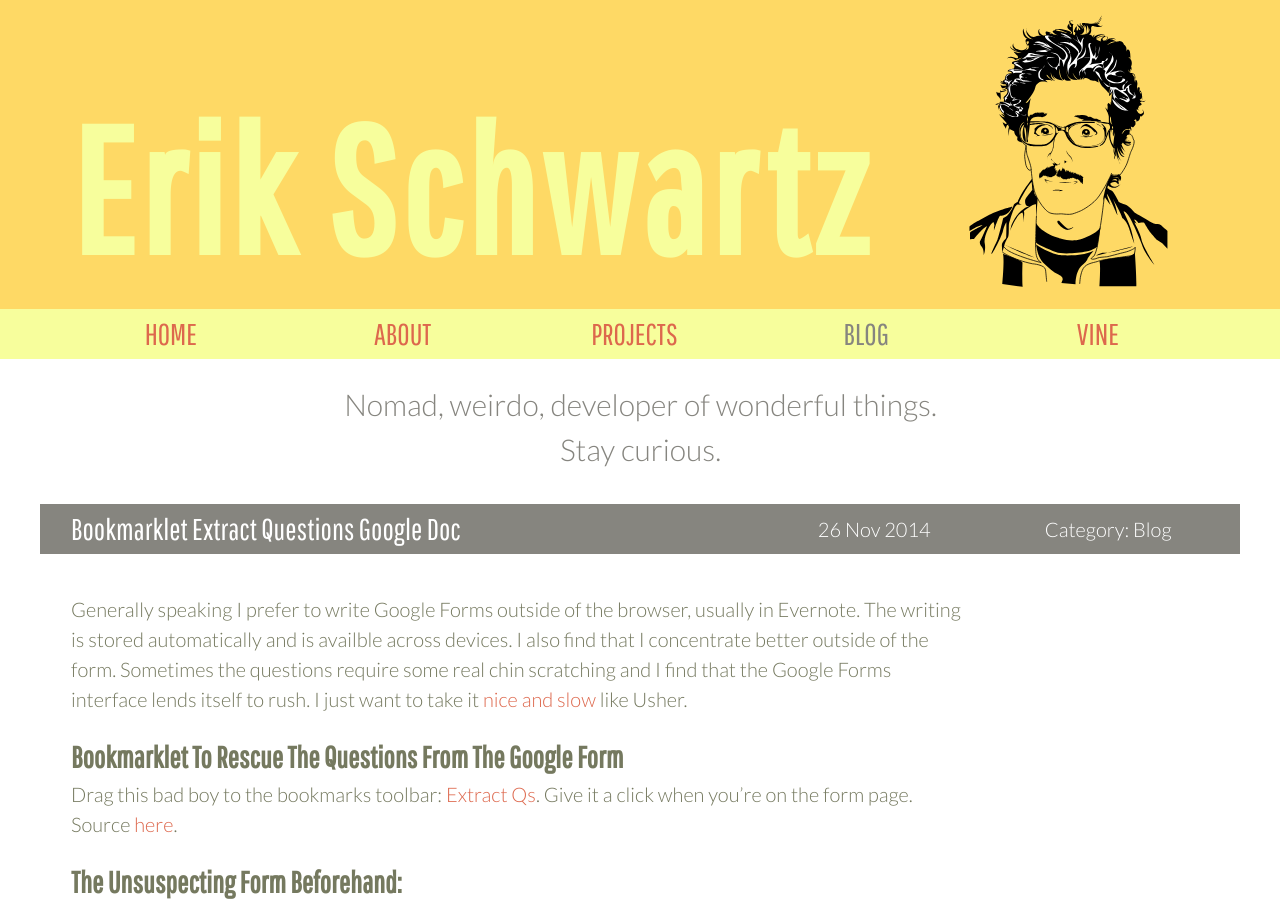
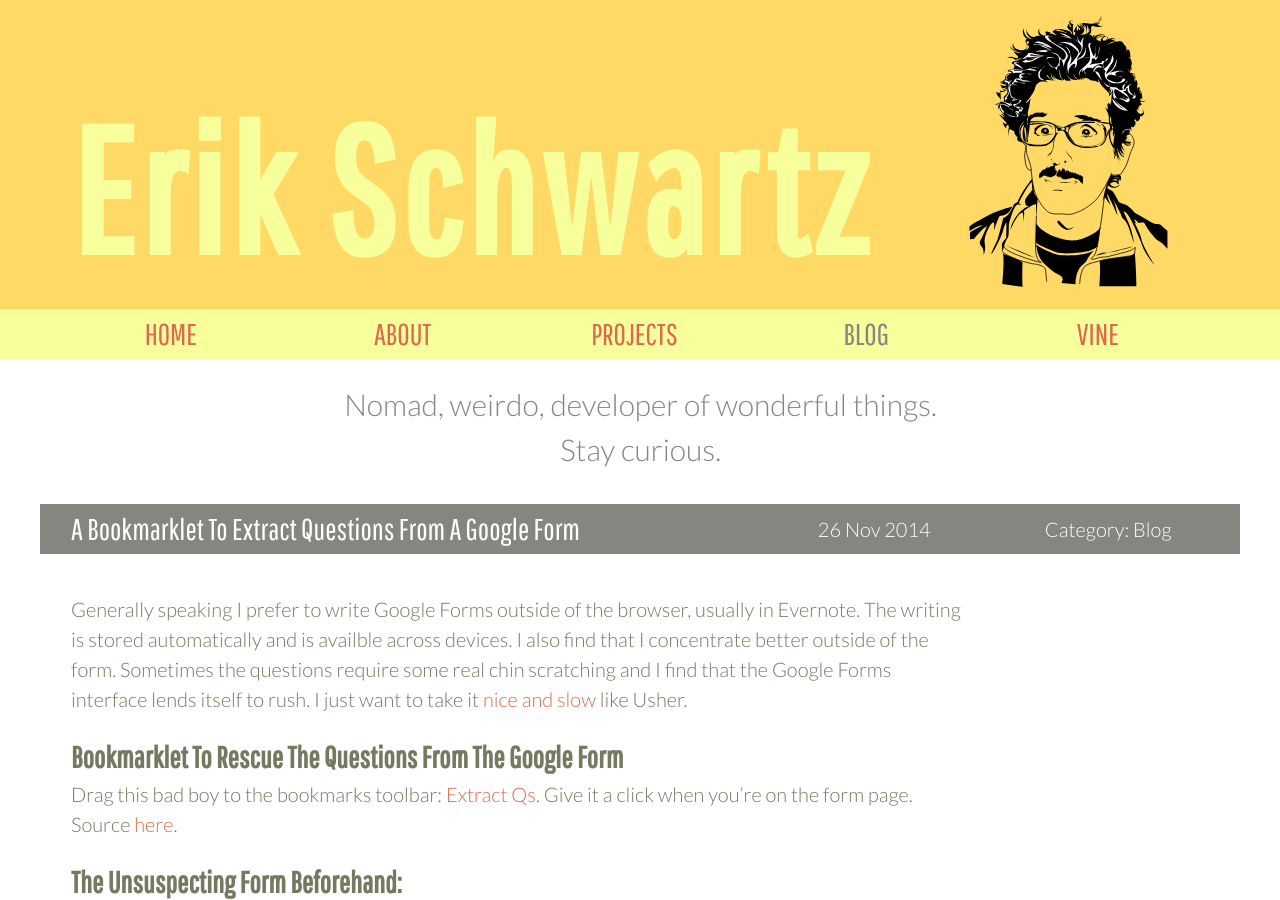
Before and after one commit to eeeschwartz/erikschwartz, a Jekyll site: the page built from _posts/2014-11-26-bookmarklet-extract-questions-google-form.md, in a window 1280 px wide and 900 px high. Built offline with Jekyll 4.4.1, drawn with Linux system fonts in a browser that asks for light colours; Markdown is read by kramdown in place of the engine named in the settings.

Commit message:
Fix post title

```diff
--- a/_posts/2014-11-26-bookmarklet-extract-questions-google-doc.md
+++ b/_posts/2014-11-26-bookmarklet-extract-questions-google-form.md
@@ -6,6 +6,7 @@ author: Erik Schwartz
 published: true
 date: 2014-11-26
 permalink: "2014-11-26-bookmarklet-extract-questions-google-doc"
+title: A Bookmarklet to extract questions from a google form
 ---
 
 Generally speaking I prefer to write Google Forms outside of the browser, usually in Evernote. The writing is stored automatically and is availble across devices. I also find that I concentrate better outside of the form. Sometimes the questions require some real chin scratching and I find that the Google Forms interface lends itself to rush. I just want to take it [nice and slow](https://www.youtube.com/watch?v=RQeZZnwmuMo) like Usher.
```
